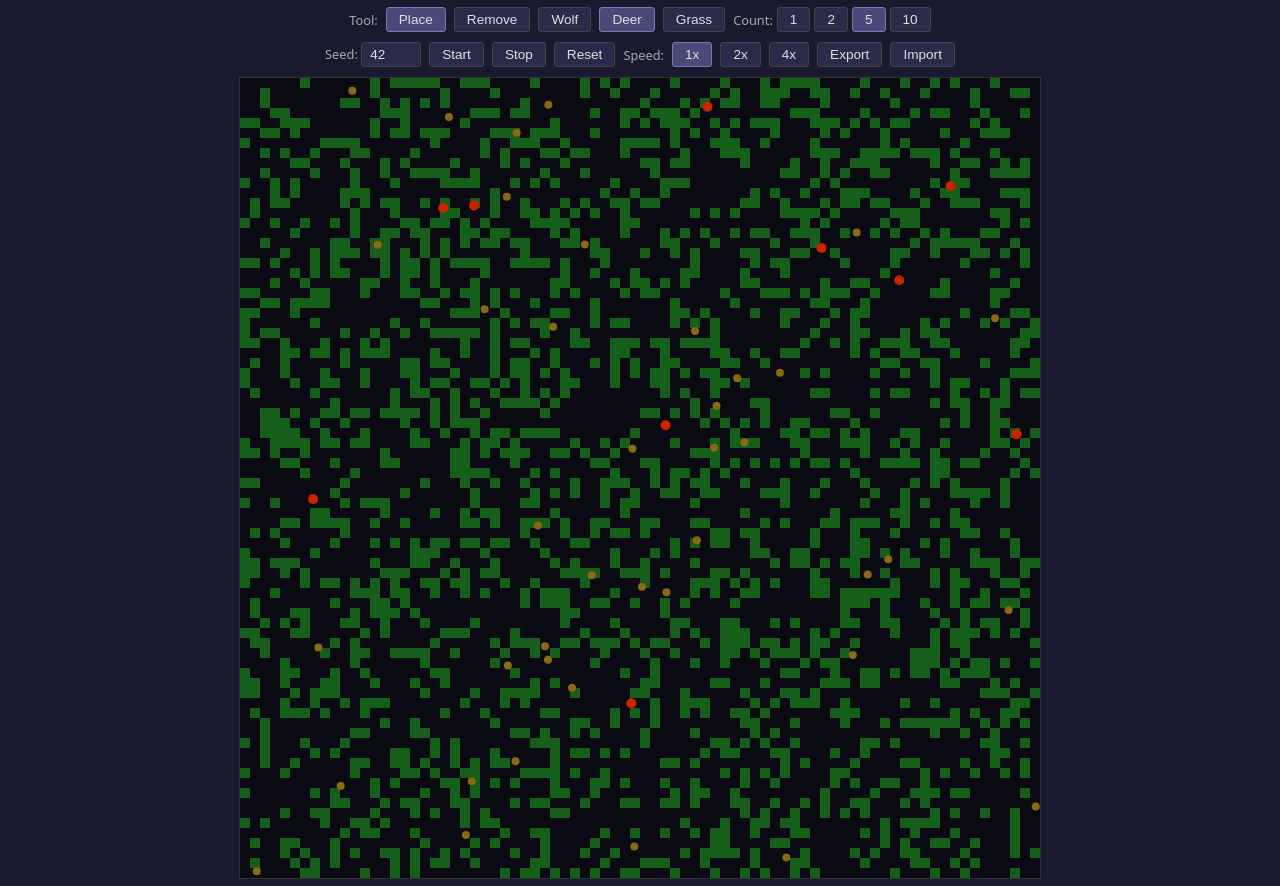
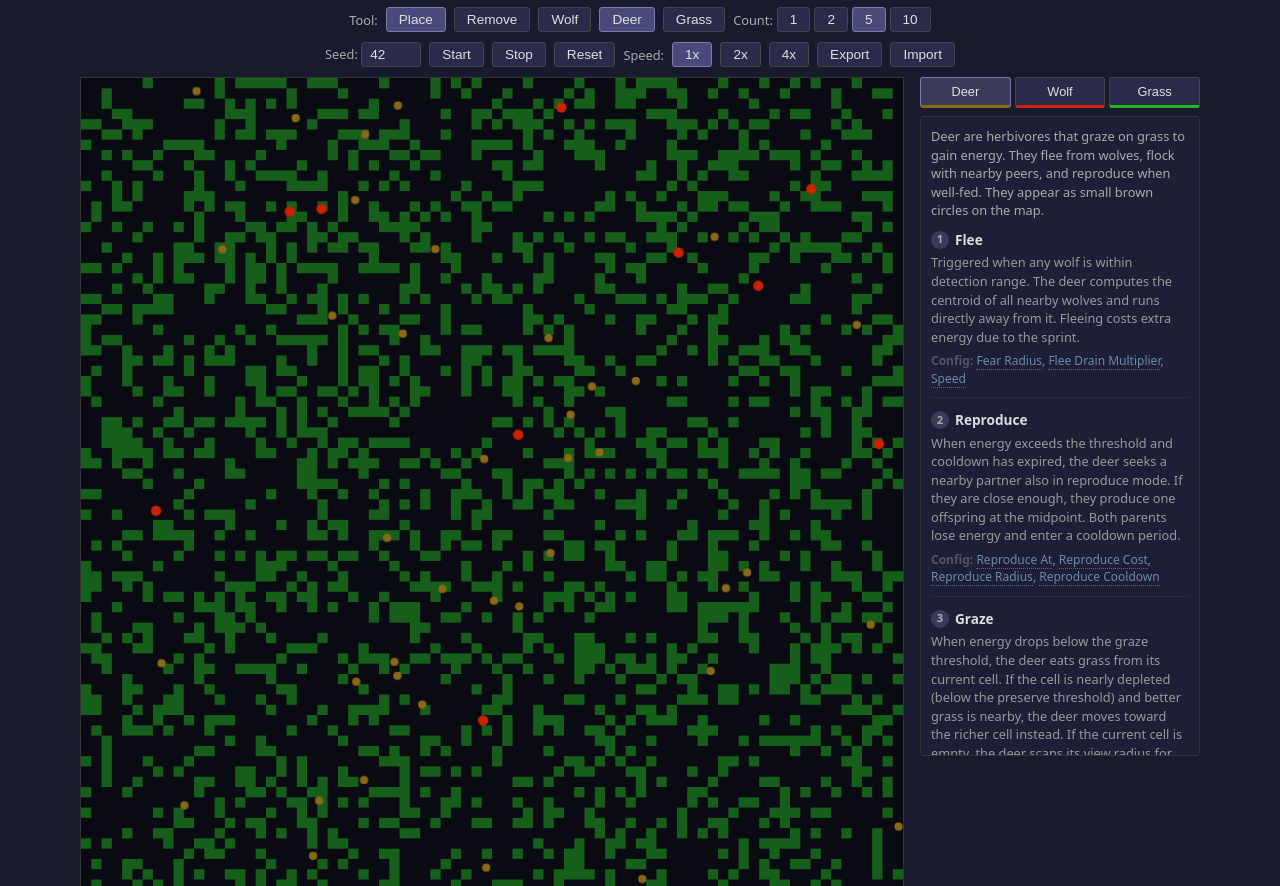
Before and after one commit to cameron-mcateer/deernamics, a website built with Vite: page index.html in a window 1280 px wide. Shown: the part 56-942 px from the top of the page. Built offline with nearby package versions, Linux system fonts and the light colour scheme.

Commit message:
add info panel on right side to describe actor behaviors

```diff
--- a/index.html
+++ b/index.html
@@ -11,9 +11,14 @@
     <h1>Deernamics</h1>
     <div id="toolbar"></div>
     <div id="controls"></div>
-    <canvas id="sim-canvas" width="800" height="800"></canvas>
-    <canvas id="graph-canvas" width="800" height="120"></canvas>
-    <div id="config-panel"></div>
+    <div id="main-area">
+      <div id="canvas-col">
+        <canvas id="sim-canvas" width="800" height="800"></canvas>
+        <canvas id="graph-canvas" width="800" height="120"></canvas>
+        <div id="config-panel"></div>
+      </div>
+      <div id="info-panel"></div>
+    </div>
   </div>
   <script type="module" src="/src/main.ts"></script>
 </body>
--- a/src/main.ts
+++ b/src/main.ts
@@ -7,6 +7,7 @@ import { createGraphRenderer } from './rendering/graph';
 import { createControls, createConfigPanel } from './ui/controls';
 import { createPlacementToolbar, setupCanvasPlacement, type PlacementState } from './ui/placement';
 import { serializeMap, deserializeMap } from './serialization';
+import { createInfoPanel } from './ui/info-panel';
 
 // State
 let config: SimConfig = createConfig();
@@ -107,6 +108,9 @@ setupCanvasPlacement(
   () => { saveStaticState(); renderFrame(); },
 );
 
+// Info panel
+createInfoPanel(document.getElementById('info-panel')!);
+
 // Render
 let extinctionMessage: string | null = null;
 
--- a/src/style.css
+++ b/src/style.css
@@ -11,6 +11,7 @@ body {
   display: flex;
   justify-content: center;
   padding: 20px;
+  min-height: 100vh;
 }
 
 #app {
@@ -18,6 +19,8 @@ body {
   flex-direction: column;
   align-items: center;
   gap: 10px;
+  width: 100%;
+  max-width: 1120px;
 }
 
 h1 {
@@ -30,11 +33,22 @@ canvas {
   background: #0a0a12;
 }
 
+#sim-canvas {
+  width: 100%;
+  height: auto;
+}
+
+#graph-canvas {
+  width: 100%;
+  height: auto;
+}
+
 #toolbar, #controls {
   display: flex;
   gap: 8px;
   align-items: center;
   flex-wrap: wrap;
+  justify-content: center;
 }
 
 button {
@@ -71,8 +85,25 @@ label {
   color: #aaa;
 }
 
+/* Layout */
+#main-area {
+  display: flex;
+  gap: 16px;
+  align-items: flex-start;
+  width: 100%;
+}
+
+#canvas-col {
+  display: flex;
+  flex-direction: column;
+  gap: 10px;
+  flex: 1;
+  min-width: 0;
+}
+
+/* Config panel */
 #config-panel {
-  width: 800px;
+  width: 100%;
   font-size: 0.8rem;
 }
 
@@ -104,17 +135,19 @@ label {
   gap: 8px;
 }
 
-#config-panel .config-field label[data-tooltip] {
+[data-tooltip] {
   cursor: help;
   border-bottom: 1px dotted #666;
-  position: relative;
 }
 
-#config-panel .config-field label[data-tooltip]::after {
-  content: attr(data-tooltip);
+.info-field-ref[data-tooltip] {
+  border-bottom-color: #4a6a8a;
+}
+
+/* Body-level tooltip element */
+.tooltip {
+  display: none;
   position: absolute;
-  bottom: 100%;
-  left: 0;
   background: #222;
   color: #ddd;
   padding: 4px 8px;
@@ -122,17 +155,97 @@ label {
   font-size: 0.75rem;
   width: 200px;
   pointer-events: none;
-  opacity: 0;
-  transition: opacity 0.15s;
-  z-index: 10;
-}
-
-#config-panel .config-field label[data-tooltip]:hover::after {
-  opacity: 1;
-  transition-delay: 0.3s;
+  z-index: 1000;
 }
 
 #config-panel .config-field input {
   width: 60px;
   text-align: right;
 }
+
+/* Info panel */
+#info-panel {
+  width: 280px;
+  flex-shrink: 0;
+  font-size: 0.8rem;
+  line-height: 1.45;
+}
+
+.info-tabs {
+  display: flex;
+  gap: 4px;
+  margin-bottom: 8px;
+}
+
+.info-tabs button {
+  flex: 1;
+  padding: 6px 8px;
+  font-size: 0.8rem;
+}
+
+.info-tabs button.active {
+  background: #3a3a5a;
+}
+
+.info-content {
+  background: #1e1e36;
+  border: 1px solid #333;
+  border-radius: 3px;
+  padding: 10px;
+  max-height: 80vh;
+  overflow-y: auto;
+}
+
+.info-overview {
+  color: #aaa;
+  margin-bottom: 10px;
+}
+
+.info-behavior {
+  margin-bottom: 12px;
+  padding-bottom: 10px;
+  border-bottom: 1px solid #2a2a44;
+}
+
+.info-behavior:last-child {
+  border-bottom: none;
+  margin-bottom: 0;
+  padding-bottom: 0;
+}
+
+.info-behavior h4 {
+  font-size: 0.85rem;
+  color: #ddd;
+  margin-bottom: 4px;
+  display: flex;
+  align-items: center;
+  gap: 6px;
+}
+
+.info-priority {
+  display: inline-flex;
+  align-items: center;
+  justify-content: center;
+  width: 18px;
+  height: 18px;
+  border-radius: 50%;
+  background: #3a3a5a;
+  color: #aaa;
+  font-size: 0.7rem;
+  flex-shrink: 0;
+}
+
+.info-behavior p {
+  color: #999;
+  margin-bottom: 6px;
+}
+
+.info-fields {
+  color: #6a8aaa;
+  font-size: 0.75rem;
+}
+
+.info-fields-label {
+  color: #556;
+  font-weight: bold;
+}
--- /dev/null
+++ b/src/ui/field-meta.ts
@@ -0,0 +1,59 @@
+export type FieldMeta = { label: string; tooltip: string };
+
+export const FIELD_META: Record<string, Record<string, FieldMeta>> = {
+  grass: {
+    maxLevel: { label: 'Max Level', tooltip: 'Maximum grass level a cell can reach' },
+    growthRatePerTick: { label: 'Growth Rate', tooltip: 'Amount of grass added per tick to cells that have grass' },
+  },
+  deer: {
+    maxCount: { label: 'Max Population', tooltip: 'Hard cap on total deer. Reproduction blocked at this limit' },
+    initialCount: { label: 'Initial Count', tooltip: 'Number of deer placed on first load' },
+    speed: { label: 'Speed', tooltip: 'Base movement speed in pixels per tick' },
+    passiveDrainPerTick: { label: 'Passive Drain', tooltip: 'Energy lost per tick regardless of activity' },
+    movementDrainMultiplier: { label: 'Movement Drain', tooltip: 'Additional energy lost per pixel moved' },
+    fleeDrainMultiplier: { label: 'Flee Drain Multiplier', tooltip: 'Multiplier on movement drain when fleeing wolves' },
+    startGrazeLevel: { label: 'Start Graze At', tooltip: 'Energy threshold below which deer begin grazing' },
+    stopGrazeLevel: { label: 'Stop Graze At', tooltip: 'Energy level at which deer stop grazing' },
+    grazeRate: { label: 'Graze Rate', tooltip: 'Grass level consumed per tick while grazing' },
+    grazeEnergyGain: { label: 'Graze Energy Gain', tooltip: 'Energy gained per tick while grazing on a cell with grass' },
+    grazePreserveThreshold: { label: 'Preserve Threshold %', tooltip: 'Won\'t consume cells at or below this grass % if better grass is nearby' },
+    fearRadius: { label: 'Fear Radius', tooltip: 'Distance (px) at which wolves trigger flee behavior' },
+    viewRadius: { label: 'View Radius', tooltip: 'Distance (px) deer can see peers, grass, and threats' },
+    flockThreshold: { label: 'Flock Threshold', tooltip: 'Avg squared distance to peers above which deer flock together' },
+    reproduceThreshold: { label: 'Reproduce At', tooltip: 'Energy must exceed this to enter reproduce mode' },
+    reproduceDrain: { label: 'Reproduce Cost', tooltip: 'Energy drained from each parent on reproduction' },
+    reproduceRadius: { label: 'Reproduce Radius', tooltip: 'Distance (px) partners must be within to reproduce' },
+    reproductionCooldownTicks: { label: 'Reproduce Cooldown', tooltip: 'Ticks after reproduction before the deer can reproduce again' },
+  },
+  wolf: {
+    maxCount: { label: 'Max Population', tooltip: 'Hard cap on total wolves. Reproduction blocked at this limit' },
+    initialCount: { label: 'Initial Count', tooltip: 'Number of wolves placed on first load' },
+    speed: { label: 'Speed', tooltip: 'Base movement speed in pixels per tick' },
+    passiveDrainPerTick: { label: 'Passive Drain', tooltip: 'Energy lost per tick regardless of activity' },
+    movementDrainMultiplier: { label: 'Movement Drain', tooltip: 'Additional energy lost per pixel moved' },
+    huntDrainMultiplier: { label: 'Hunt Drain Multiplier', tooltip: 'Multiplier on movement drain when actively hunting' },
+    startHuntLevel: { label: 'Start Hunt At', tooltip: 'Energy threshold below which wolves begin hunting' },
+    stopHuntLevel: { label: 'Stop Hunt At', tooltip: 'Energy level at which wolves stop hunting' },
+    catchRadius: { label: 'Catch Radius', tooltip: 'Distance (px) at which a wolf kills a deer instantly' },
+    huntEnergyGain: { label: 'Hunt Energy Gain', tooltip: 'Energy gained per deer killed' },
+    viewRadius: { label: 'View Radius', tooltip: 'Distance (px) wolves can see deer and peers' },
+    flockThreshold: { label: 'Flock Threshold', tooltip: 'Avg squared distance to peers above which wolves flock together' },
+    reproduceThreshold: { label: 'Reproduce At', tooltip: 'Energy must exceed this to enter reproduce mode' },
+    reproduceDrain: { label: 'Reproduce Cost', tooltip: 'Energy drained from each parent on reproduction' },
+    reproduceRadius: { label: 'Reproduce Radius', tooltip: 'Distance (px) partners must be within to reproduce' },
+    reproductionCooldownTicks: { label: 'Reproduce Cooldown', tooltip: 'Ticks after reproduction before the wolf can reproduce again' },
+    grassSlowThreshold: { label: 'Grass Slow Threshold', tooltip: 'Grass level above which wolves begin to slow down' },
+    grassSlowFactor: { label: 'Grass Slow Factor', tooltip: 'Speed multiplier at maximum grass level (lower = slower)' },
+  },
+};
+
+/** Resolve a "section.key" reference (e.g. "deer.fearRadius") to its human-readable label. */
+export function getFieldLabel(ref: string): string {
+  const [section, key] = ref.split('.');
+  return FIELD_META[section]?.[key]?.label ?? ref;
+}
+
+export function getFieldTooltip(ref: string): string {
+  const [section, key] = ref.split('.');
+  return FIELD_META[section]?.[key]?.tooltip ?? '';
+}
--- /dev/null
+++ b/src/ui/info-panel.ts
@@ -0,0 +1,174 @@
+import { getFieldLabel, getFieldTooltip } from './field-meta';
+import { bindTooltip } from './tooltip';
+
+type Behavior = {
+  name: string;
+  priority: number;
+  description: string;
+  configFields: string[]; // "section.key" references, e.g. "deer.fearRadius"
+};
+
+type ActorInfo = {
+  label: string;
+  color: string;
+  overview: string;
+  behaviors: Behavior[];
+};
+
+const ACTORS: ActorInfo[] = [
+  {
+    label: 'Deer',
+    color: '#8B6914',
+    overview: 'Deer are herbivores that graze on grass to gain energy. They flee from wolves, flock with nearby peers, and reproduce when well-fed. They appear as small brown circles on the map.',
+    behaviors: [
+      {
+        name: 'Flee',
+        priority: 1,
+        description: 'Triggered when any wolf is within detection range. The deer computes the centroid of all nearby wolves and runs directly away from it. Fleeing costs extra energy due to the sprint.',
+        configFields: ['deer.fearRadius', 'deer.fleeDrainMultiplier', 'deer.speed'],
+      },
+      {
+        name: 'Reproduce',
+        priority: 2,
+        description: 'When energy exceeds the threshold and cooldown has expired, the deer seeks a nearby partner also in reproduce mode. If they are close enough, they produce one offspring at the midpoint. Both parents lose energy and enter a cooldown period.',
+        configFields: ['deer.reproduceThreshold', 'deer.reproduceDrain', 'deer.reproduceRadius', 'deer.reproductionCooldownTicks'],
+      },
+      {
+        name: 'Graze',
+        priority: 3,
+        description: 'When energy drops below the graze threshold, the deer eats grass from its current cell. If the cell is nearly depleted (below the preserve threshold) and better grass is nearby, the deer moves toward the richer cell instead. If the current cell is empty, the deer scans its view radius for the best grass and heads toward it.',
+        configFields: ['deer.startGrazeLevel', 'deer.stopGrazeLevel', 'deer.grazeRate', 'deer.grazeEnergyGain', 'deer.grazePreserveThreshold', 'deer.viewRadius'],
+      },
+      {
+        name: 'Wander',
+        priority: 4,
+        description: 'Default behavior when not fleeing, grazing, or reproducing. The deer drifts with momentum and random noise. If peers are spread out (above the flock threshold), the deer biases its heading toward the group centroid to stay together.',
+        configFields: ['deer.speed', 'deer.viewRadius', 'deer.flockThreshold', 'deer.passiveDrainPerTick', 'deer.movementDrainMultiplier'],
+      },
+    ],
+  },
+  {
+    label: 'Wolf',
+    color: '#CC2200',
+    overview: 'Wolves are predators that hunt deer for energy. They are slowed by dense grass, flock loosely with peers, and reproduce when well-fed. They appear as slightly larger red circles on the map.',
+    behaviors: [
+      {
+        name: 'Reproduce',
+        priority: 1,
+        description: 'When energy exceeds the threshold and cooldown has expired, the wolf seeks a nearby partner also in reproduce mode. If close enough, they produce one offspring. Both parents lose energy and enter a cooldown period.',
+        configFields: ['wolf.reproduceThreshold', 'wolf.reproduceDrain', 'wolf.reproduceRadius', 'wolf.reproductionCooldownTicks'],
+      },
+      {
+        name: 'Hunt',
+        priority: 2,
+        description: 'When energy drops below the hunt threshold, the wolf chases the nearest visible deer. If a deer is within catch radius, it is killed instantly and the wolf gains a burst of energy. Hunting costs extra energy due to the sprint. Wolves are slowed when moving through dense grass.',
+        configFields: ['wolf.startHuntLevel', 'wolf.stopHuntLevel', 'wolf.catchRadius', 'wolf.huntEnergyGain', 'wolf.huntDrainMultiplier', 'wolf.viewRadius', 'wolf.grassSlowThreshold', 'wolf.grassSlowFactor'],
+      },
+      {
+        name: 'Wander',
+        priority: 3,
+        description: 'Default behavior when not hunting or reproducing. The wolf drifts with momentum and random noise. If peers are spread out, the wolf biases its heading toward the group centroid. Wolves move faster than deer but are slowed by tall grass.',
+        configFields: ['wolf.speed', 'wolf.viewRadius', 'wolf.flockThreshold', 'wolf.passiveDrainPerTick', 'wolf.movementDrainMultiplier'],
+      },
+    ],
+  },
+  {
+    label: 'Grass',
+    color: '#22B422',
+    overview: 'Grass is the foundation of the ecosystem. It grows on placed cells each tick, is consumed by grazing deer, and does not spread to empty cells. Cells with no grass remain empty unless manually painted. Grass level is shown as green intensity on the map.',
+    behaviors: [
+      {
+        name: 'Growth',
+        priority: 1,
+        description: 'Each tick, every cell that has some grass grows toward its maximum level. Cells at zero do not grow — grass only exists where it has been placed or seeded. Growth rate determines how quickly grazed cells recover.',
+        configFields: ['grass.maxLevel', 'grass.growthRatePerTick'],
+      },
+      {
+        name: 'Consumption',
+        priority: 2,
+        description: 'When a deer grazes on a cell, the cell loses grass equal to the deer\'s graze rate (floored at zero). If the cell drops to zero, it stops growing entirely. Deer avoid consuming nearly-empty cells if better options exist nearby.',
+        configFields: ['deer.grazeRate', 'deer.grazePreserveThreshold'],
+      },
+    ],
+  },
+];
+
+export function createInfoPanel(container: HTMLElement) {
+  const tabs = document.createElement('div');
+  tabs.className = 'info-tabs';
+
+  const content = document.createElement('div');
+  content.className = 'info-content';
+
+  const tabButtons: HTMLButtonElement[] = [];
+  const panels: HTMLDivElement[] = [];
+
+  for (let i = 0; i < ACTORS.length; i++) {
+    const actor = ACTORS[i];
+
+    const btn = document.createElement('button');
+    btn.textContent = actor.label;
+    btn.style.borderBottom = `3px solid ${actor.color}`;
+    btn.addEventListener('click', () => activate(i));
+    tabButtons.push(btn);
+    tabs.appendChild(btn);
+
+    const panel = document.createElement('div');
+    panel.className = 'info-actor-panel';
+
+    const overview = document.createElement('p');
+    overview.className = 'info-overview';
+    overview.textContent = actor.overview;
+    panel.appendChild(overview);
+
+    for (const behavior of actor.behaviors) {
+      const section = document.createElement('div');
+      section.className = 'info-behavior';
+
+      const header = document.createElement('h4');
+      const badge = document.createElement('span');
+      badge.className = 'info-priority';
+      badge.textContent = String(behavior.priority);
+      header.appendChild(badge);
+      header.appendChild(document.createTextNode(` ${behavior.name}`));
+      section.appendChild(header);
+
+      const desc = document.createElement('p');
+      desc.textContent = behavior.description;
+      section.appendChild(desc);
+
+      const fields = document.createElement('div');
+      fields.className = 'info-fields';
+      const fieldsLabel = document.createElement('span');
+      fieldsLabel.className = 'info-fields-label';
+      fieldsLabel.textContent = 'Config: ';
+      fields.appendChild(fieldsLabel);
+      behavior.configFields.forEach((ref, idx) => {
+        if (idx > 0) fields.appendChild(document.createTextNode(', '));
+        const span = document.createElement('span');
+        span.className = 'info-field-ref';
+        span.textContent = getFieldLabel(ref);
+        const tooltip = getFieldTooltip(ref);
+        if (tooltip) {
+          span.setAttribute('data-tooltip', tooltip);
+          bindTooltip(span);
+        }
+        fields.appendChild(span);
+      });
+      section.appendChild(fields);
+
+      panel.appendChild(section);
+    }
+
+    panels.push(panel);
+    content.appendChild(panel);
+  }
+
+  function activate(index: number) {
+    tabButtons.forEach((b, i) => b.classList.toggle('active', i === index));
+    panels.forEach((p, i) => p.style.display = i === index ? 'block' : 'none');
+  }
+
+  activate(0);
+  container.append(tabs, content);
+}
--- /dev/null
+++ b/src/ui/tooltip.ts
@@ -0,0 +1,45 @@
+let tooltipEl: HTMLDivElement | null = null;
+let showTimeout: ReturnType<typeof setTimeout> | null = null;
+
+function ensureTooltip(): HTMLDivElement {
+  if (!tooltipEl) {
+    tooltipEl = document.createElement('div');
+    tooltipEl.className = 'tooltip';
+    document.body.appendChild(tooltipEl);
+  }
+  return tooltipEl;
+}
+
+function show(target: HTMLElement) {
+  const text = target.getAttribute('data-tooltip');
+  if (!text) return;
+
+  const tip = ensureTooltip();
+  tip.textContent = text;
+  tip.style.display = 'block';
+
+  const rect = target.getBoundingClientRect();
+  tip.style.left = `${rect.left + window.scrollX}px`;
+  tip.style.top = `${rect.top + window.scrollY - tip.offsetHeight - 6}px`;
+}
+
+function hide() {
+  if (showTimeout) { clearTimeout(showTimeout); showTimeout = null; }
+  if (tooltipEl) tooltipEl.style.display = 'none';
+}
+
+/** Attach tooltip behavior to any element with a data-tooltip attribute. */
+export function bindTooltip(el: HTMLElement) {
+  el.addEventListener('mouseenter', () => {
+    hide();
+    showTimeout = setTimeout(() => show(el), 300);
+  });
+  el.addEventListener('mouseleave', hide);
+}
+
+/** Auto-bind all [data-tooltip] elements within a container. */
+export function bindAllTooltips(container: HTMLElement) {
+  for (const el of container.querySelectorAll<HTMLElement>('[data-tooltip]')) {
+    bindTooltip(el);
+  }
+}
```
Also changed, not shown: src/ui/controls.ts (+6 -50 lines).
